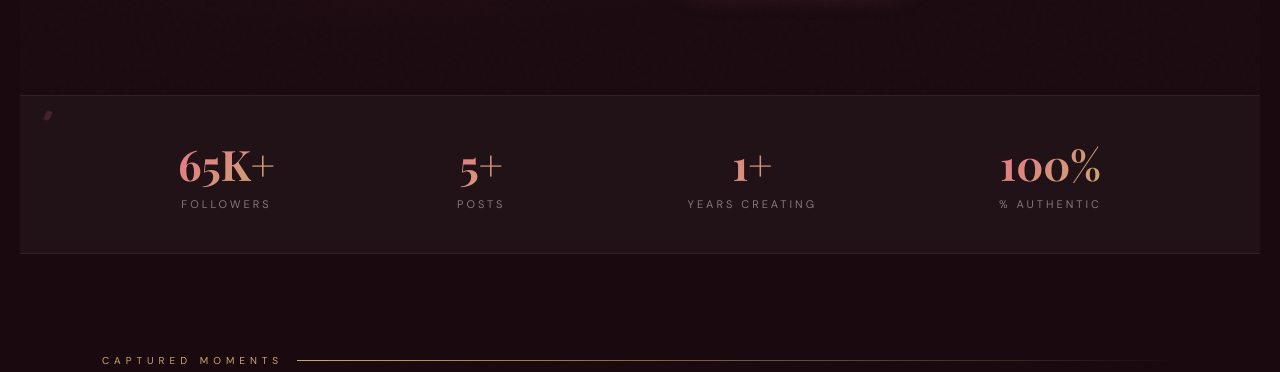
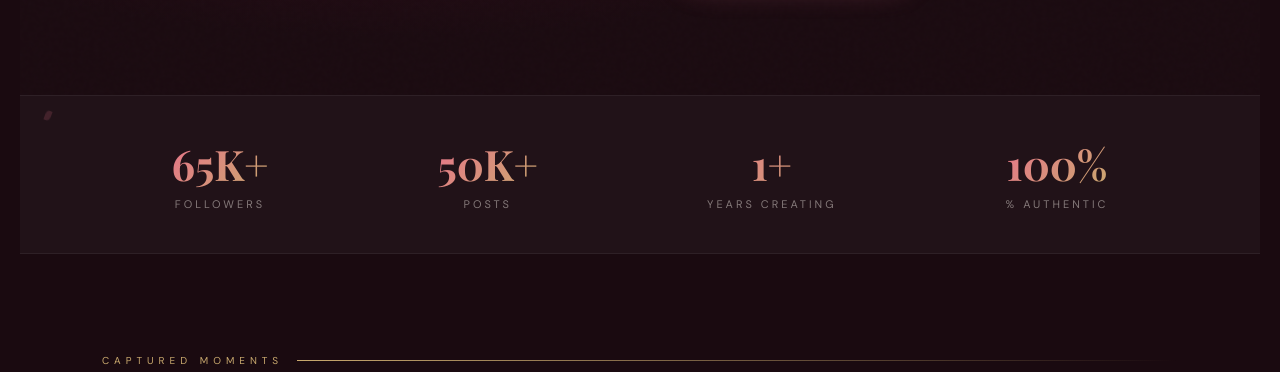
Before and after one commit to samridhipratap/fanpage, a plain HTML site: page index.html in a window 1280 px wide. Shown: the part 685-1057 px from the top of the page. Drawn offline with nearby package versions, Linux system fonts and the light colour scheme; a web font is replaced by a local one.

Commit message:
Update index.html

```diff
--- a/index.html
+++ b/index.html
@@ -817,7 +817,7 @@
       <span class="stat-label">Followers</span>
     </div>
     <div class="stat-item">
-      <span class="stat-num" data-target="5">0</span>
+      <span class="stat-num" data-target="50">0</span>
       <span class="stat-label">Posts</span>
     </div>
     <div class="stat-item">
```
